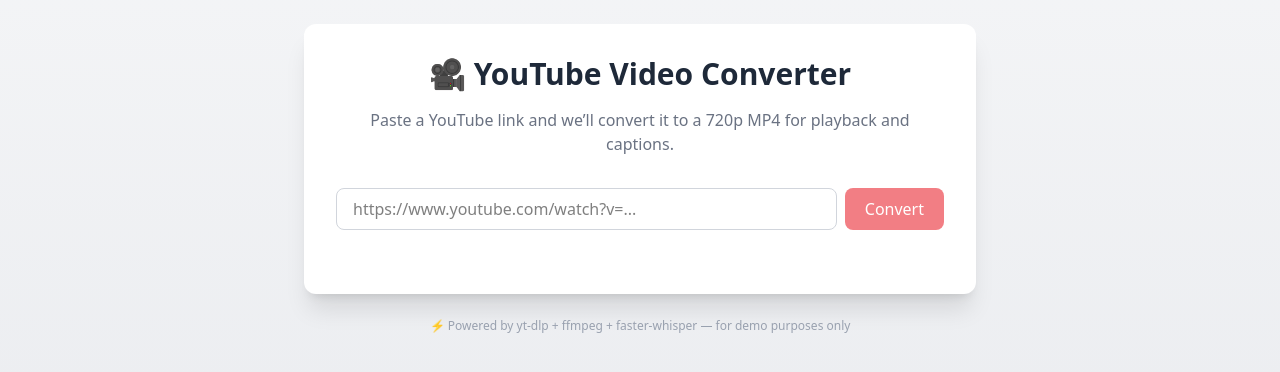
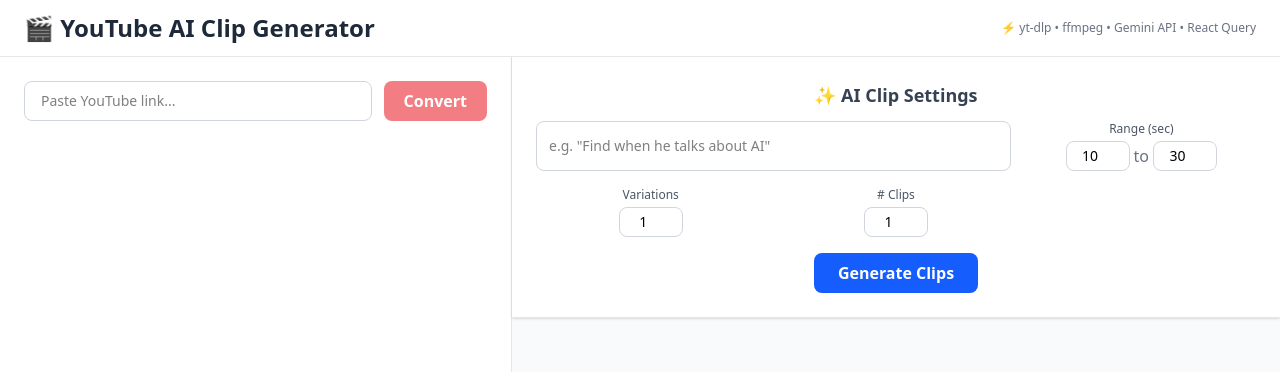
Before and after one commit to TristanStephen18/autoclip_farm, a React (Vite) app in the folder client/: page /yt in a window 1280 px wide. Shown: the top 372 px of the page. Built offline with nearby package versions, Linux system fonts and the light colour scheme.

Commit message:
UI changed

```diff
--- a/client/src/pages/trials/youtubevideoextractor.tsx
+++ b/client/src/pages/trials/youtubevideoextractor.tsx
@@ -2,25 +2,49 @@
 import { useMutation } from "@tanstack/react-query";
 import axios from "axios";
 
+/* 🔄 Fullscreen Loader Overlay */
+const LoaderOverlay: React.FC<{ text?: string }> = ({ text }) => (
+  <div className="absolute inset-0 flex flex-col items-center justify-center bg-white/70 backdrop-blur-md z-30">
+    <div className="animate-spin rounded-full h-12 w-12 border-t-4 border-blue-600 mb-4"></div>
+    <p className="text-gray-700 font-semibold text-lg">{text || "Processing..."}</p>
+  </div>
+);
+
 const YouTubeExtractor: React.FC = () => {
   const [url, setUrl] = useState("");
+  const [prompt, setPrompt] = useState("");
+  const [range, setRange] = useState<[number, number]>([10, 30]);
+  const [variations, setVariations] = useState(1);
+  const [numberClips, setNumberClips] = useState(1);
+  const [showTranscript, setShowTranscript] = useState(false);
   const videoRef = useRef<HTMLVideoElement | null>(null);
 
+  /* 🎬 Convert Mutation */
   const convertMutation = useMutation({
     mutationFn: async (ytUrl: string) => {
-      const res = await axios.post("http://localhost:3000/yt/convert", {
-        url: ytUrl,
+      const res = await axios.post("http://localhost:3000/yt/convert", { url: ytUrl });
+      return res.data;
+    },
+  });
+
+  /* ✂️ Clip Mutation */
+  const clipMutation = useMutation({
+    mutationFn: async () => {
+      if (!convertMutation.data?.url) throw new Error("No video available to clip.");
+
+      const res = await axios.post("http://localhost:3000/ai/clip", {
+        prompt,
+        videoPath: convertMutation.data.url,
+        captions: convertMutation.data.captions,
+        range,
+        variations,
+        number_clips: numberClips,
       });
       return res.data;
     },
   });
 
-  const handleConvert = (e: React.FormEvent) => {
-    e.preventDefault();
-    if (!url) return;
-    convertMutation.mutate(url);
-  };
-
+  /* Auto-set video volume */
   useEffect(() => {
     if (videoRef.current) {
       videoRef.current.muted = false;
@@ -28,105 +52,225 @@
     }
   }, [convertMutation.data?.url]);
 
-  const handleCaptionClick = (time: number) => {
-    if (videoRef.current) {
-      videoRef.current.currentTime = time;
-      videoRef.current.play();
-    }
+  const handleConvert = (e: React.FormEvent) => {
+    e.preventDefault();
+    if (!url.trim()) return;
+    convertMutation.mutate(url);
   };
 
+  const handleClip = (e: React.FormEvent) => {
+    e.preventDefault();
+    if (!prompt.trim()) return;
+    clipMutation.mutate();
+  };
+
+  /* 🧠 Layout */
   return (
-    <div className="min-h-screen bg-gradient-to-b from-gray-100 to-gray-200 flex flex-col items-center p-6">
-      <div className="bg-white shadow-xl rounded-xl p-8 w-full max-w-2xl">
-        <h1 className="text-3xl font-extrabold text-gray-800 mb-4 text-center">
-          🎥 YouTube Video Converter
+    <div className="w-screen h-screen bg-gradient-to-br from-slate-50 via-slate-100 to-slate-200 flex flex-col overflow-hidden">
+      {/* 🔝 Header */}
+      <header className="bg-white shadow-md flex justify-between items-center px-6 py-3 border-b border-gray-200">
+        <h1 className="text-2xl font-bold text-gray-800">
+          🎬 YouTube AI Clip Generator
         </h1>
-        <p className="text-gray-500 text-center mb-8">
-          Paste a YouTube link and we’ll convert it to a 720p MP4 for playback
-          and captions.
-        </p>
+        <div className="text-xs text-gray-500">
+          ⚡ yt-dlp • ffmpeg • Gemini API • React Query
+        </div>
+      </header>
 
-        <form onSubmit={handleConvert} className="flex gap-2 mb-8">
+      {/* 🌍 Main Workspace */}
+      <div className="flex flex-1 overflow-hidden relative">
+        {(convertMutation.isPending || clipMutation.isPending) && (
+          <LoaderOverlay
+            text={
+              convertMutation.isPending
+                ? "Downloading and processing video..."
+                : "Analyzing transcript and generating clips..."
+            }
+          />
+        )}
+
+        {/* 🎥 LEFT PANEL */}
+        <section className="w-[40%] bg-white border-r border-gray-200 flex flex-col p-6 overflow-hidden">
+          {/* URL Input */}
+          <form onSubmit={handleConvert} className="flex gap-3 mb-5">
             <input
               type="text"
-            placeholder="https://www.youtube.com/watch?v=..."
+              placeholder="Paste YouTube link..."
               value={url}
               onChange={(e) => setUrl(e.target.value)}
-            className="flex-1 border border-gray-300 rounded-lg px-4 py-2 focus:ring-2 focus:ring-red-500 focus:outline-none"
+              className="flex-1 border border-gray-300 rounded-lg px-4 py-2 text-sm focus:ring-2 focus:ring-red-500 focus:outline-none"
             />
             <button
               type="submit"
               disabled={!url || convertMutation.isPending}
-            className="bg-red-600 text-white px-5 py-2 rounded-lg font-medium hover:bg-red-700 disabled:opacity-50"
+              className="bg-red-600 text-white px-5 py-2 rounded-lg font-semibold hover:bg-red-700 transition disabled:opacity-50"
             >
               {convertMutation.isPending ? "Converting..." : "Convert"}
             </button>
           </form>
 
-        {convertMutation.isError && (
-          <p className="text-red-500 text-center">
-            ❌ Error: {(convertMutation.error as Error).message}
+          {/* Video Player */}
+          {convertMutation.isSuccess && (
+            <>
+              <div className="sticky top-0 bg-white pb-3 z-10 border-b border-gray-100">
+                <video
+                  ref={videoRef}
+                  controls
+                  className="w-full rounded-xl shadow-md"
+                  src={`http://localhost:3000${convertMutation.data.url}`}
+                />
+                <p className="mt-2 text-center text-gray-600 text-sm font-medium truncate">
+                  🎥 {convertMutation.data.title}
                 </p>
+
+                {/* Toggle Transcript */}
+                <button
+                  onClick={() => setShowTranscript((s) => !s)}
+                  className="mt-3 text-sm font-medium text-blue-600 hover:text-blue-700 underline transition"
+                >
+                  {showTranscript ? "Hide Transcript" : "Show Transcript"}
+                </button>
+              </div>
+
+              {/* Transcript Section */}
+              {showTranscript && (
+                <div className="mt-3 overflow-y-auto flex-1 pr-2">
+                  <h4 className="text-sm font-semibold text-gray-700 mb-2">
+                    🗒️ Transcript
+                  </h4>
+                  <div className="space-y-1 text-xs leading-relaxed text-gray-700 bg-gray-50 p-3 rounded-lg border border-gray-200">
+                    {convertMutation.data.captions?.captions.map(
+                      (c: { start: number; end: number; text: string }, i: number) => (
+                        <p key={i} className="hover:bg-gray-100 rounded-md px-2 py-1 cursor-default">
+                          <span className="text-blue-500 font-semibold mr-1">
+                            [{c.start.toFixed(1)}s - {c.end.toFixed(1)}s]
+                          </span>
+                          {c.text}
+                        </p>
+                      )
                     )}
+                  </div>
+                </div>
+              )}
+            </>
+          )}
+        </section>
 
-        {convertMutation.isSuccess && convertMutation.data && (
-          <div className="space-y-6">
-            <div className="flex gap-4 items-center">
-              <img
-                src={convertMutation.data.thumbnail}
-                alt="Thumbnail"
-                className="w-40 h-24 rounded-lg object-cover shadow-md"
+        {/* ⚙️ RIGHT PANEL */}
+        <section className="flex-1 flex flex-col bg-gray-50">
+          {/* Controls */}
+          <div className="p-6 border-b border-gray-200 bg-white shadow-sm">
+            <h3 className="text-lg font-semibold text-gray-700 mb-3 text-center">
+              ✨ AI Clip Settings
+            </h3>
+
+            <div className="grid grid-cols-1 md:grid-cols-2 lg:grid-cols-3 gap-4">
+              {/* Prompt */}
+              <input
+                type="text"
+                placeholder='e.g. "Find when he talks about AI"'
+                value={prompt}
+                onChange={(e) => setPrompt(e.target.value)}
+                className="border border-gray-300 rounded-lg px-3 py-2 text-sm focus:ring-2 focus:ring-blue-500 focus:outline-none col-span-2"
               />
-              <div className="flex-1">
-                <h2 className="font-bold text-lg text-gray-800 line-clamp-2">
-                  {convertMutation.data.title}
-                </h2>
-                <p className="text-sm text-gray-500 mt-1">
-                  ✅ Your video is ready below
-                </p>
+
+              {/* Range */}
+              <div className="flex flex-col items-center">
+                <label className="text-xs font-medium text-gray-600 mb-1">
+                  Range (sec)
+                </label>
+                <div className="flex gap-1 items-center">
+                  <input
+                    type="number"
+                    min={1}
+                    value={range[0]}
+                    onChange={(e) =>
+                      setRange([Math.min(Number(e.target.value), range[1] - 1), range[1]])
+                    }
+                    className="w-16 border border-gray-300 rounded-lg px-2 py-1 text-center text-sm"
+                  />
+                  <span className="text-gray-500">to</span>
+                  <input
+                    type="number"
+                    min={range[0] + 1}
+                    value={range[1]}
+                    onChange={(e) =>
+                      setRange([range[0], Math.max(Number(e.target.value), range[0] + 1)])
+                    }
+                    className="w-16 border border-gray-300 rounded-lg px-2 py-1 text-center text-sm"
+                  />
                 </div>
               </div>
 
-            {/* Video Player */}
+              {/* Variations */}
+              <div className="flex flex-col items-center">
+                <label className="text-xs font-medium text-gray-600 mb-1">Variations</label>
+                <input
+                  type="number"
+                  min={1}
+                  value={variations}
+                  onChange={(e) => setVariations(Number(e.target.value))}
+                  className="w-16 border border-gray-300 rounded-lg px-2 py-1 text-center text-sm"
+                />
+              </div>
+
+              {/* # Clips */}
+              <div className="flex flex-col items-center">
+                <label className="text-xs font-medium text-gray-600 mb-1"># Clips</label>
+                <input
+                  type="number"
+                  min={1}
+                  value={numberClips}
+                  onChange={(e) => setNumberClips(Number(e.target.value))}
+                  className="w-16 border border-gray-300 rounded-lg px-2 py-1 text-center text-sm"
+                />
+              </div>
+
+              {/* Submit */}
+              <div className="flex items-center justify-center col-span-full">
+                <button
+                  onClick={handleClip}
+                  disabled={clipMutation.isPending}
+                  className="bg-blue-600 text-white px-6 py-2 rounded-lg font-semibold hover:bg-blue-700 transition disabled:opacity-50 w-full md:w-auto"
+                >
+                  {clipMutation.isPending ? "Generating Clips..." : "Generate Clips"}
+                </button>
+              </div>
+            </div>
+          </div>
+
+          {/* Results */}
+          <div className="flex-1 overflow-y-auto p-6">
+            {clipMutation.isSuccess && clipMutation.data && (
+              <>
+                <h4 className="text-lg font-semibold text-gray-700 mb-4">
+                  🎞️ Generated Clips ({clipMutation.data.total})
+                </h4>
+                <div className="grid grid-cols-2 md:grid-cols-3 xl:grid-cols-4 gap-4">
+                  {clipMutation.data.clips.map((clip: any, i: number) => (
+                    <div
+                      key={i}
+                      className="bg-white border border-gray-200 rounded-lg overflow-hidden shadow-sm hover:shadow-lg transition"
+                    >
                       <video
-              ref={videoRef}
                         controls
-              className="w-full rounded-lg shadow-md"
-              src={`http://localhost:3000${convertMutation.data.url}`}
+                        className="w-full aspect-video object-cover"
+                        src={`http://localhost:3000${clip.clipUrl}`}
                       />
-
-            {/* Captions */}
-            {convertMutation.data.captions &&
-              Array.isArray(convertMutation.data.captions.captions) && (
-                <div className="bg-gray-100 p-4 rounded-lg max-h-60 overflow-y-auto">
-                  <h3 className="font-semibold text-gray-700 mb-2">
-                    📝 Captions
-                  </h3>
-                  <ul className="space-y-1 text-sm text-gray-600">
-                    {convertMutation.data.captions.captions.map(
-                      (
-                        c: { start: number; end: number; text: string },
-                        i: number
-                      ) => (
-                        <li
-                          key={i}
-                          className="cursor-pointer hover:bg-gray-200 px-2 py-1 rounded"
-                          onClick={() => handleCaptionClick(c.start)}
-                        >
-                          [{c.start.toFixed(1)}s → {c.end.toFixed(1)}s] {c.text}
-                        </li>
-                      )
-                    )}
-                  </ul>
+                      <div className="p-3 text-xs text-gray-700">
+                        <p className="font-medium">
+                          ⏱️ {clip.start.toFixed(1)}s → {clip.end.toFixed(1)}s
+                        </p>
+                        <p className="text-gray-600 mt-1 line-clamp-2">💬 {clip.reason}</p>
                       </div>
+                    </div>
+                  ))}
+                </div>
+              </>
             )}
           </div>
-        )}
+        </section>
       </div>
-
-      <p className="mt-6 text-xs text-gray-400">
-        ⚡ Powered by yt-dlp + ffmpeg + faster-whisper — for demo purposes only
-      </p>
     </div>
   );
 };
```
Lines whose indentation alone changed are shown as unchanged.
